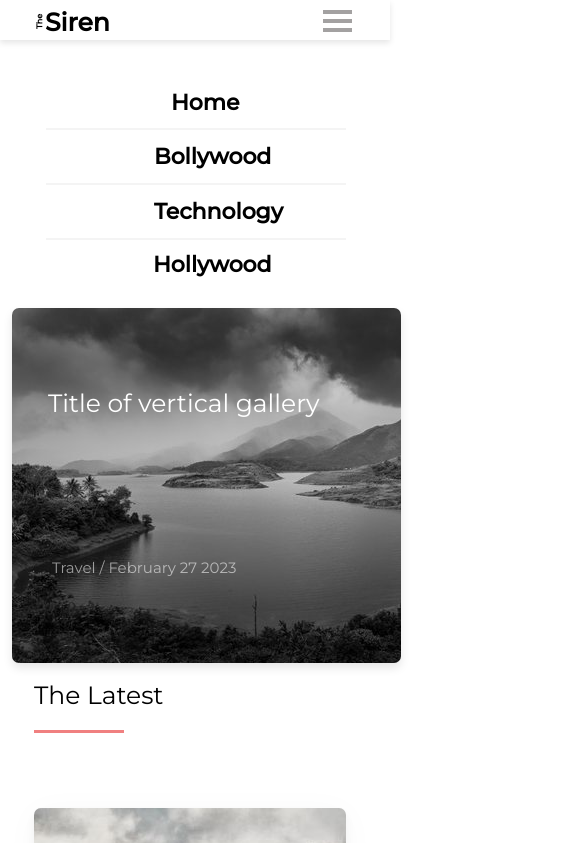
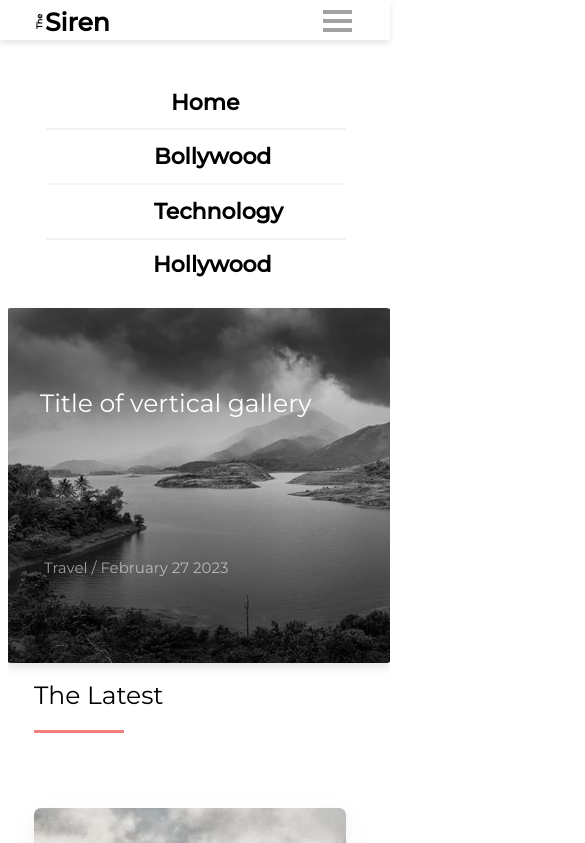
Before and after one commit to aneetmandal/BlogProjectFrontend, a React (Create React App) app in the folder reactblogfrontend/: page / in a window 390 px wide. Shown: the top 843 px of the page, 585 px wide, since content can reach past the window. Built offline with nearby package versions, Linux system fonts and the light colour scheme.

Commit message:
Added Horizontal Scrollbar fix

```diff
--- a/reactblogfrontend/src/styles/blog.css
+++ b/reactblogfrontend/src/styles/blog.css
@@ -5,6 +5,7 @@ width: 1920px;
 height: 5073px;
 background: #FFFFFF 0% 0% no-repeat padding-box;
 opacity: 1;
+/* position: absolute; */
 }
 
 .Mobile-Space{
@@ -1496,19 +1497,25 @@ position: absolute;
 
     html, body {
         overflow-x: hidden;
+
       }
       body {
-        position: relative
+        position: relative;
+
       }
 
     .blog-structure{
         top: 0px;
         left: 0px;
-        width: 388px;
+        /* width: 388px; */
+        width: 98vw;
         height: 5800px;
         background: #FFFFFF 0% 0% no-repeat padding-box;
         opacity: 1;
         z-index: 1;
+       overflow-x: hidden;
+       overflow-y: hidden;
+       position: absolute;
         }
 
     .Mobile-Head{
@@ -1714,7 +1721,7 @@ position: absolute;
 
 .Img1{
 top: 300px;
-left: 4px;
+left: -4px;
 width: 389px;
 height: 355px;
 background: transparent url('../pictures/BWHill.jpg') 0% 0% no-repeat padding-box;
```
